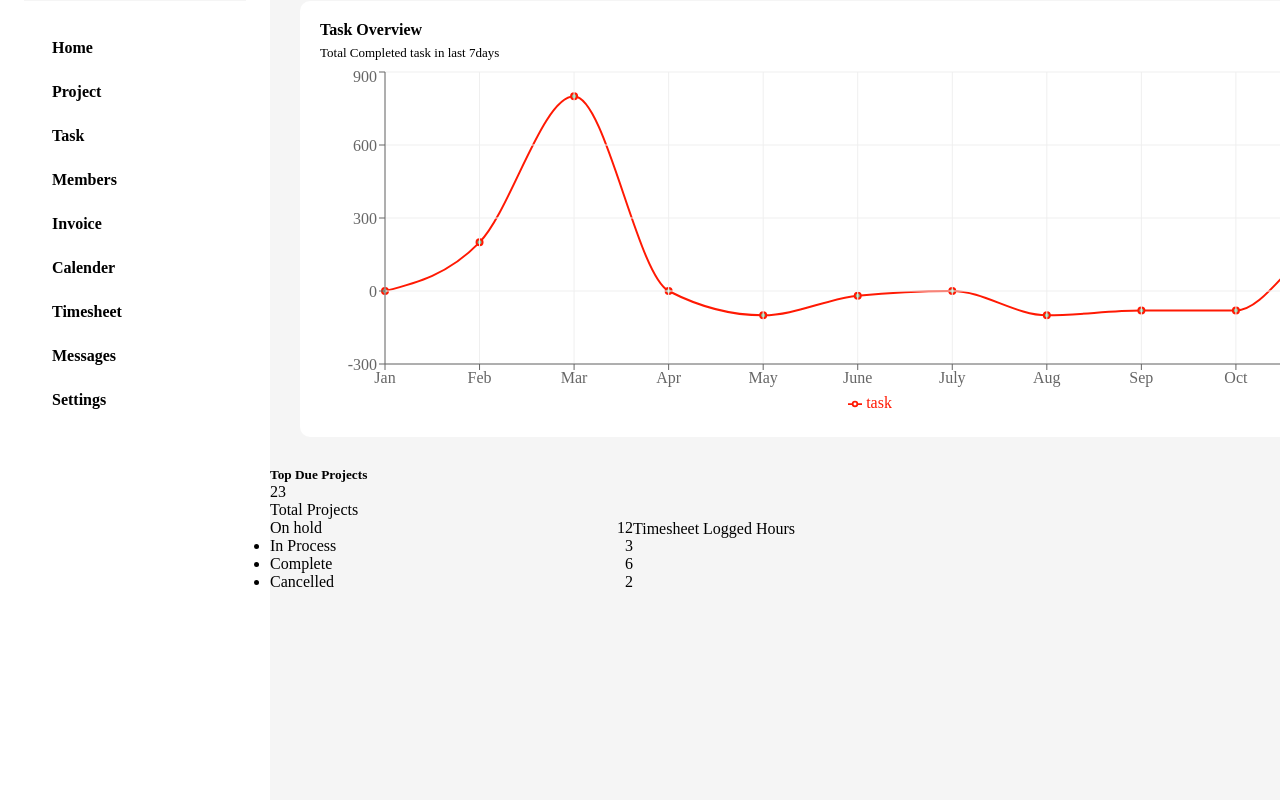
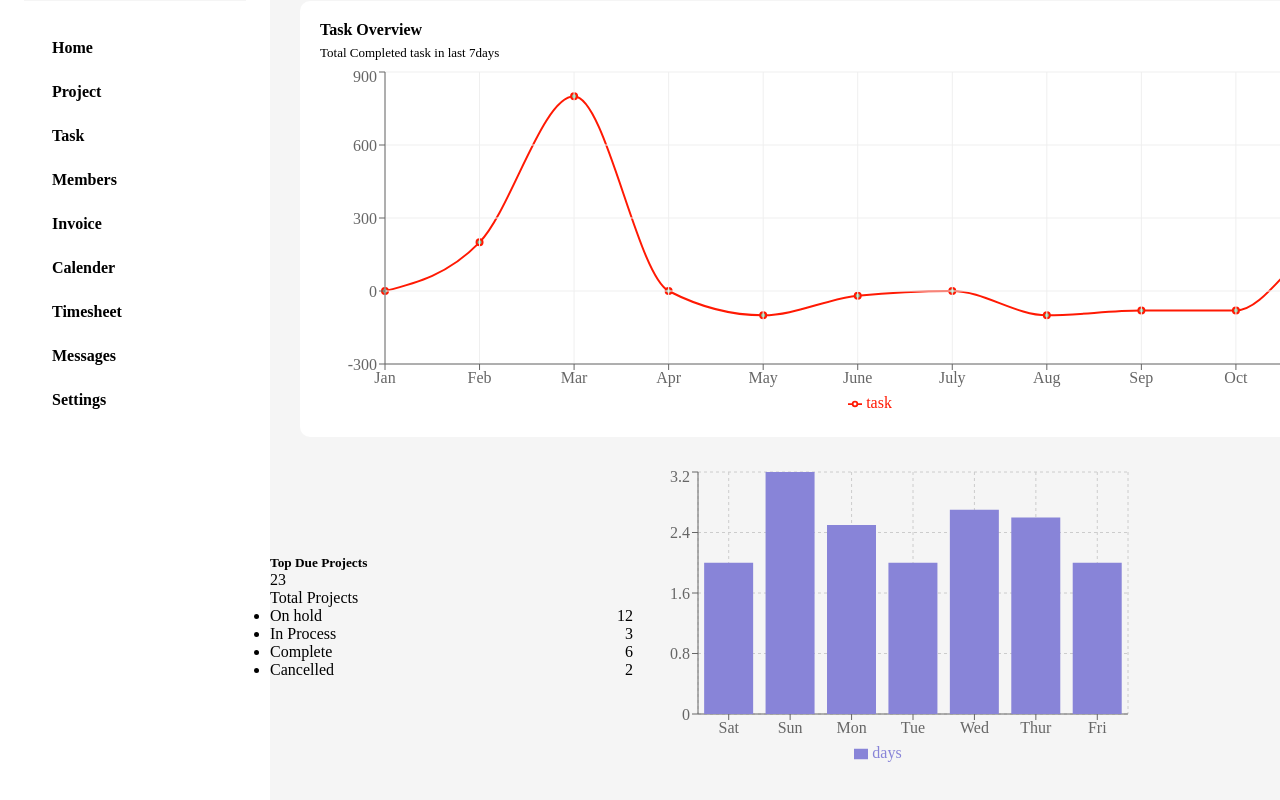
Before and after one commit to Amarachi-Codes/react-dashboard, a React (Vite) app: page /app in a window 1280 px wide. Shown: the part 346-1146 px from the top of the page. Built offline with nearby package versions, Linux system fonts and the light colour scheme.

Commit message:
updated barchart

```diff
--- /dev/null
+++ b/src/components/charts/MyBarChart.tsx
@@ -0,0 +1,39 @@
+
+import { BarChart, Bar, Rectangle, XAxis, YAxis, CartesianGrid, Tooltip, Legend, ResponsiveContainer } from 'recharts';
+import "./styles.css";
+
+const data =[
+  {name: "Sat", days: 2},
+  {name: "Sun", days: 3.2},
+  {name: "Mon", days: 2.5},
+  {name: "Tue", days: 2},
+  {name: "Wed", days: 2.7},
+  {name: "Thur", days: 2.6},
+  {name: "Fri", days: 2},
+
+]
+const MyBarChart = () => {
+  return (
+    <div>
+
+        <BarChart
+          width={500}
+          height={300}
+          data={data}
+
+        >
+
+          <CartesianGrid strokeDasharray="3 3" />
+          <XAxis dataKey="name" />
+          <YAxis />
+          <Tooltip />
+          <Legend />
+          <Bar dataKey="days" fill="#8884d8" activeBar={<Rectangle fill="pink" stroke="blue" />} />
+
+        </BarChart>
+
+    </div>
+  )
+}
+
+export default MyBarChart
--- a/src/pages/App/app-home-page/AppHomePage.tsx
+++ b/src/pages/App/app-home-page/AppHomePage.tsx
@@ -1,7 +1,7 @@
 
 //
 
-import { LineGraph, TopDueProjects,  } from '../..'
+import { LineGraph, MyBarChart, TopDueProjects,  } from '../..'
 import './styles.css'
 
 
@@ -18,7 +18,7 @@ const AppHomePage = () => {
    <LineGraph/>
    <div className='Footer'>
     <TopDueProjects/>
-    <div>Timesheet Logged Hours</div>
+    <MyBarChart/>
    </div>
     </>
   )
--- a/src/pages/index.ts
+++ b/src/pages/index.ts
@@ -11,7 +11,8 @@ import NotificationPage from "./Home/NotificationPage";
 import ProjectPage from "./Home/ProjectPage";
 import LineGraph from "../components/charts/LineGraph";
 import TopDueProjects from "../components/dueprojects/TopDueProjects";
+import MyBarChart from "../components/charts/MyBarChart";
 
 
 
-export{NotificationPage, ProjectPage,AppHomePage,LineGraph,AppProjectPage,AppTaskPage,AppMembersPage,AppInvoicePage,AppCalenderPage,AppTimesheetPage,AppMessagesPage,AppSettingsPage,TopDueProjects,}
+export{NotificationPage, ProjectPage,AppHomePage,LineGraph,AppProjectPage,AppTaskPage,AppMembersPage,AppInvoicePage,AppCalenderPage,AppTimesheetPage,AppMessagesPage,AppSettingsPage,TopDueProjects,MyBarChart}
```
Also changed, not shown: src/components/charts/BarChart.tsx (deleted, +0 -11 lines).
